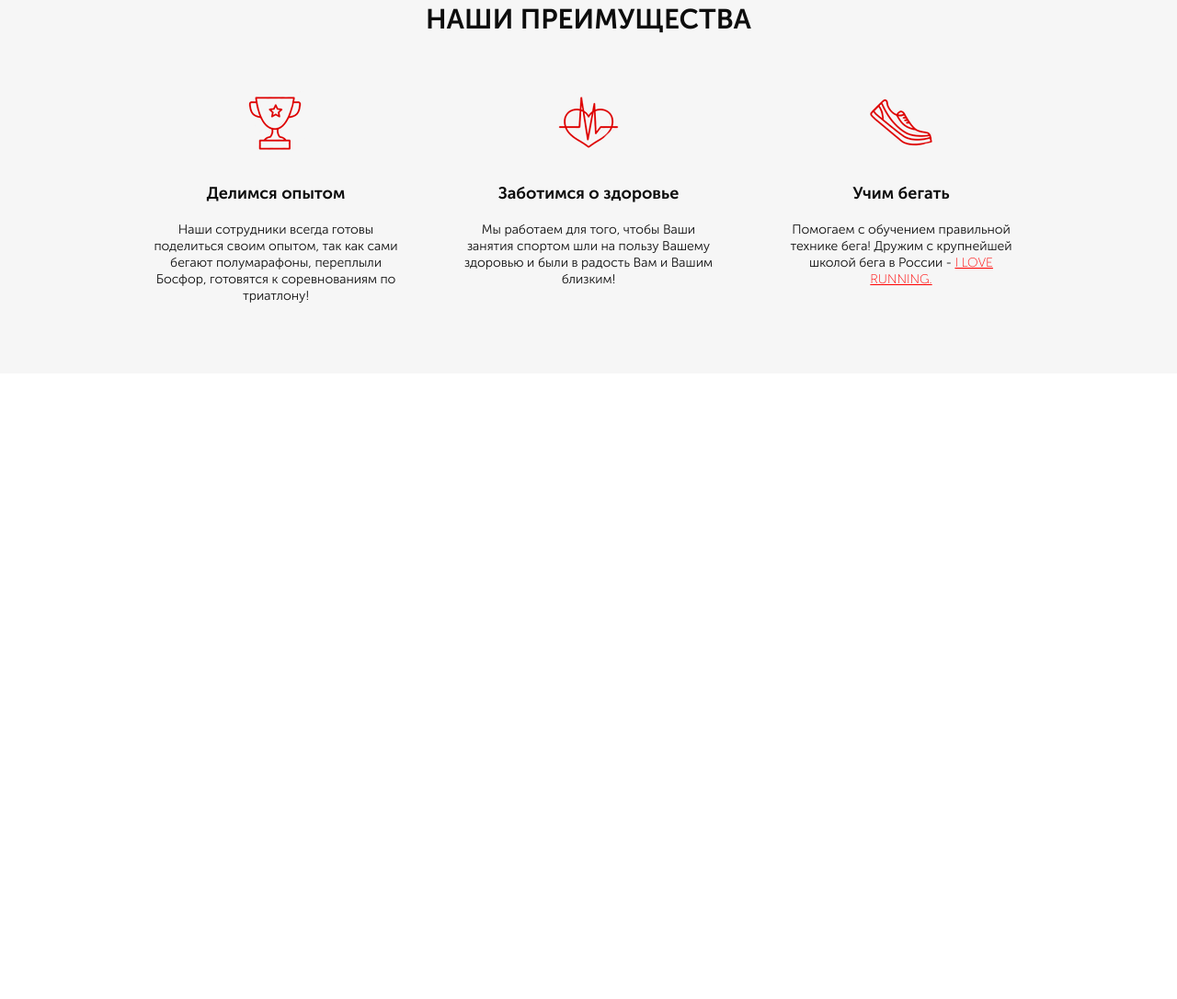
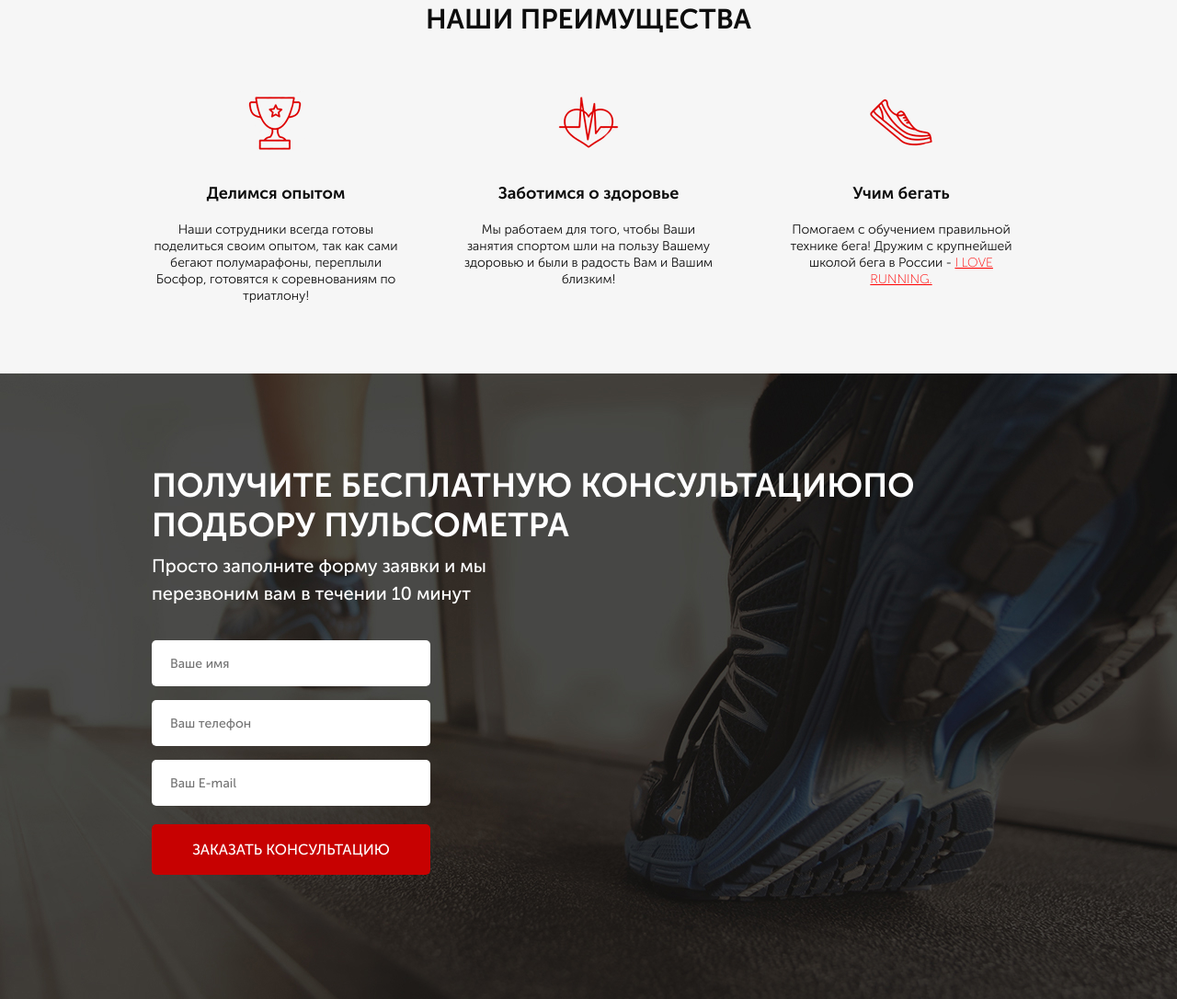
Before and after one commit to mark405/pulse, a website: page src/index.html in a window 1280 px wide. Shown: the part 726-1812 px from the top of the page at 92% size. Before the commit the page ends 1132 px from the top, so only its background shows below. Drawn offline with Linux system fonts and the light colour scheme.

Commit message:
form commit

```diff
--- a/src/index.html
+++ b/src/index.html
@@ -54,7 +54,7 @@
     </section>
     <section class="advantages">
         <div class="container">
-            <div class="main-header">НАШИ ПРЕИМУЩЕСТВА</div>
+            <h2 class="main-header">НАШИ ПРЕИМУЩЕСТВА</h2>
             <div class="advantages__icons">
                 <div class="advantages__icon">
                     <img src="icons/advantages/cup.png" alt="cup">
@@ -84,5 +84,21 @@
             </div>
         </div>
     </section>
+    <section class="consultation">
+        <div class="container">
+            <h2 class="main-header main-header_left">
+                Получите бесплатную консультациюпо подбору пульсометра
+            </h2>
+            <div class="consultation__descr">
+                Просто заполните форму заявки и мы перезвоним вам в течении 10 минут
+            </div>
+            <form class='feed-form' action="#">
+                <input name='name' required placeholder='Ваше имя' type="text">
+                <input name='phone' required placeholder='Ваш телефон' type="number">
+                <input name='email' required placeholder='Ваш E-mail' type="email">
+                <button class='button button_submit'>заказать кОНСУЛЬТАЦИЮ</button>
+            </form>
+        </div>
+    </section>
 </body>
 </html>
--- a/src/sass/blocks/_buttons.scss
+++ b/src/sass/blocks/_buttons.scss
@@ -15,4 +15,10 @@
         font-size: 16px;
         margin-top: 65px;
     }
+    &_submit {
+        width: 100%;
+        height: 55px;
+        color: #FFFFFF;
+        font-size: 16px;
+    }
 }
--- /dev/null
+++ b/src/sass/blocks/_consultation.scss
@@ -0,0 +1,12 @@
+.consultation {
+    min-height: 680px;
+    padding: 100px 0px 92px 0px;
+    background: url('../image/bg/bg2.jpg') center (center/cover) no-repeat;
+    &__descr {
+        font-weight: 500;
+        font-size: 20px;
+        line-height: 30px;
+        color: #FFFFFF;
+        max-width: 426px;
+    }
+}
--- /dev/null
+++ b/src/sass/blocks/_forms.scss
@@ -0,0 +1,20 @@
+.feed-form {
+    margin-top: 36px;
+    display: flex;
+    flex-direction: column;
+    width: 303px;
+    input {
+        height: 50px;
+        border-radius: 5px;
+        background-color: #FFFFFF;
+        margin-bottom: 15px;
+        border: none;
+        padding: 0px 20px;
+        color: #4b4b4b;
+        font-size: 14px;
+        font-weight: 300px;
+        &:nth-child(3) {
+            margin-bottom: 20px;
+        }
+    }
+}
--- a/src/sass/blocks/_headers.scss
+++ b/src/sass/blocks/_headers.scss
@@ -3,4 +3,10 @@
     font-size: 30px;
     text-align: center;
     color: #0D0D0D;
+    text-transform: uppercase;
+    &_left {
+        font-size: 36px;
+        color: #FFFFFF;
+        text-align: left;
+    }
 }
--- a/src/sass/style.scss
+++ b/src/sass/style.scss
@@ -13,4 +13,6 @@
 @import 'blocks/buttons';
 @import 'blocks/advantages';
 @import 'blocks/headers';
+@import 'blocks/consultation';
+@import 'blocks/forms';
 @import 'base/media';
```
Also changed, not shown: src/css/style.min.css, src/image/bg/bg2.jpg (added), src/image/bg/bg2.png (deleted), src/sass/image/bg/bg2.jpg (added).
